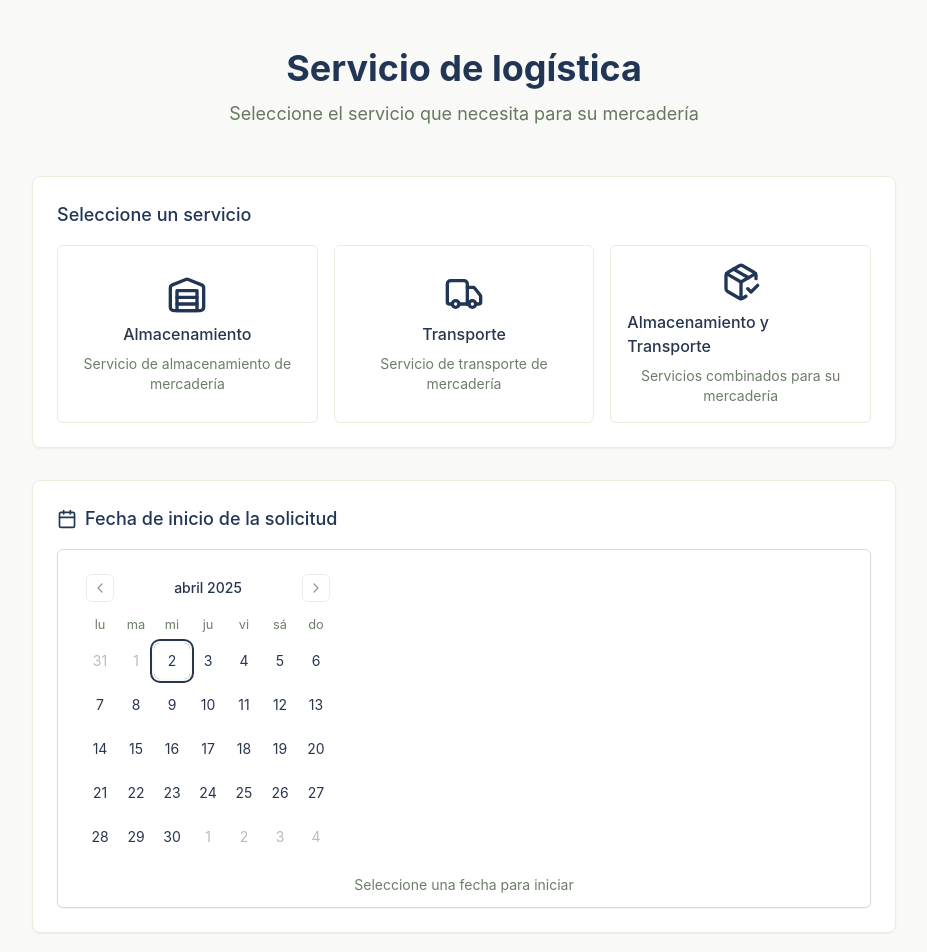
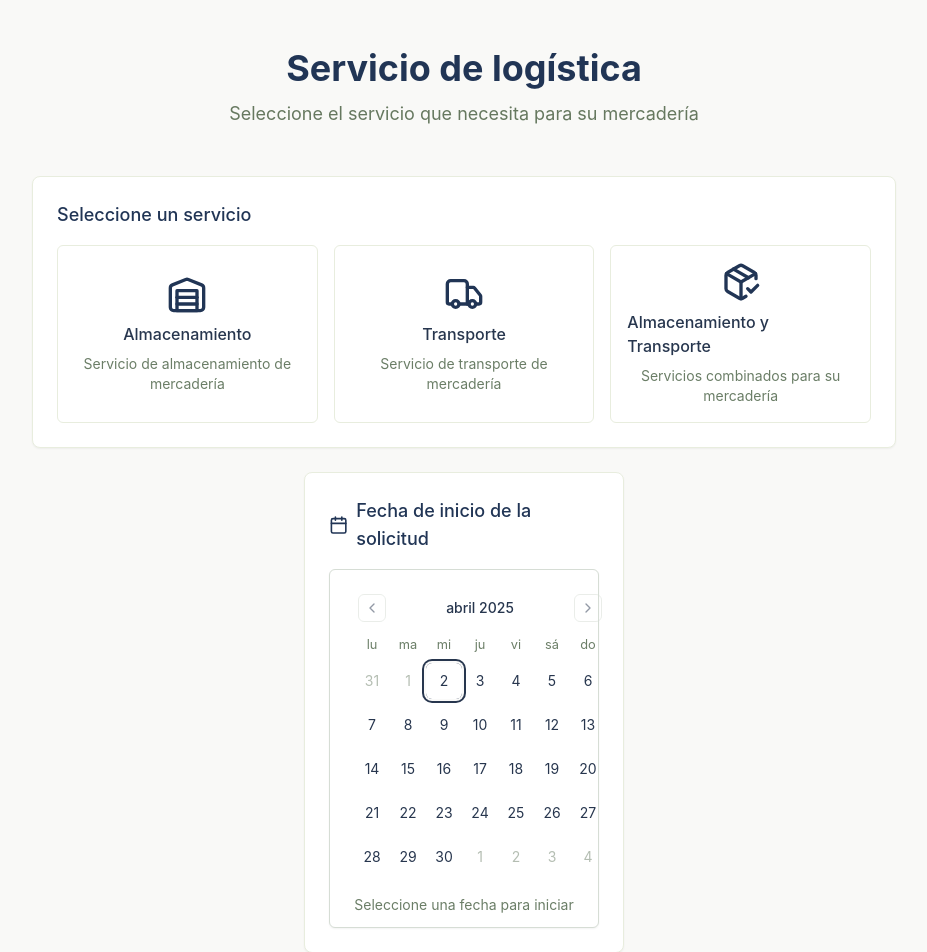
Before and after one commit to MerMenchon/soluciones-logisticas, a React (Vite) app: page / in a window 1280 px wide. Shown: the top 952 px of the page, without its empty margins (176-1103 px from the left). Built offline with nearby package versions, Linux system fonts and the light colour scheme.

Commit message:
Fix: Adjust date selector size
Make the date selection section the same size as the calendar component.

```diff
--- a/src/components/LogisticsForm.tsx
+++ b/src/components/LogisticsForm.tsx
@@ -1,3 +1,4 @@
+
 import React from "react";
 import { Button } from "@/components/ui/button";
 import ServiceSelector from "@/components/ServiceSelector";
@@ -76,13 +77,13 @@ const LogisticsForm = () => {
         onSelectService={useFormContext().setSelectedService}
       />
 
-      {/* Date Selector - Now showing calendar directly */}
-      <div className="form-section">
+      {/* Date Selector - Now showing calendar directly with optimized size */}
+      <div className="form-section" style={{ maxWidth: "320px", margin: "0 auto 2rem" }}>
         <h2 className="form-title">
           <Calendar className="w-5 h-5" />
           <span>Fecha de inicio de la solicitud</span>
         </h2>
-        <div className="space-y-4">
+        <div>
           <div className="bg-white border rounded-md shadow-sm p-3">
             <CalendarComponent
               mode="single"
```
